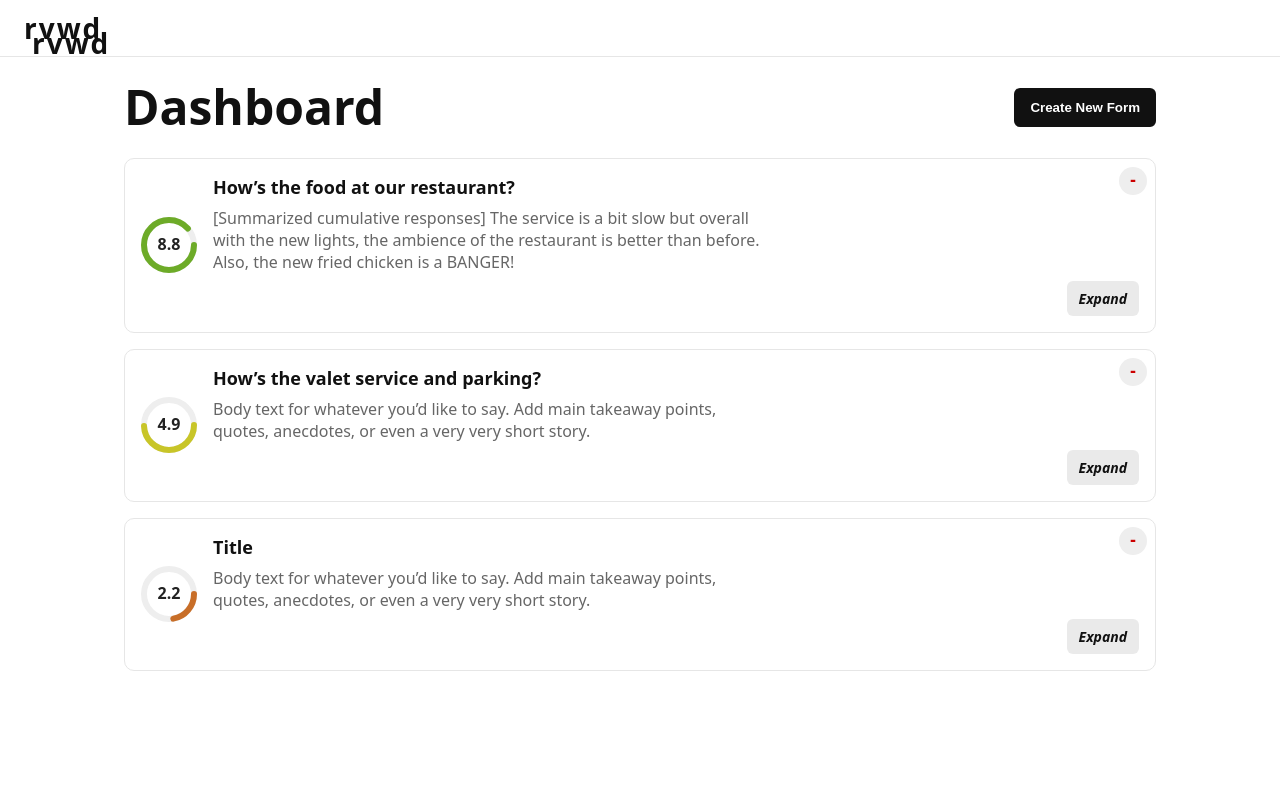
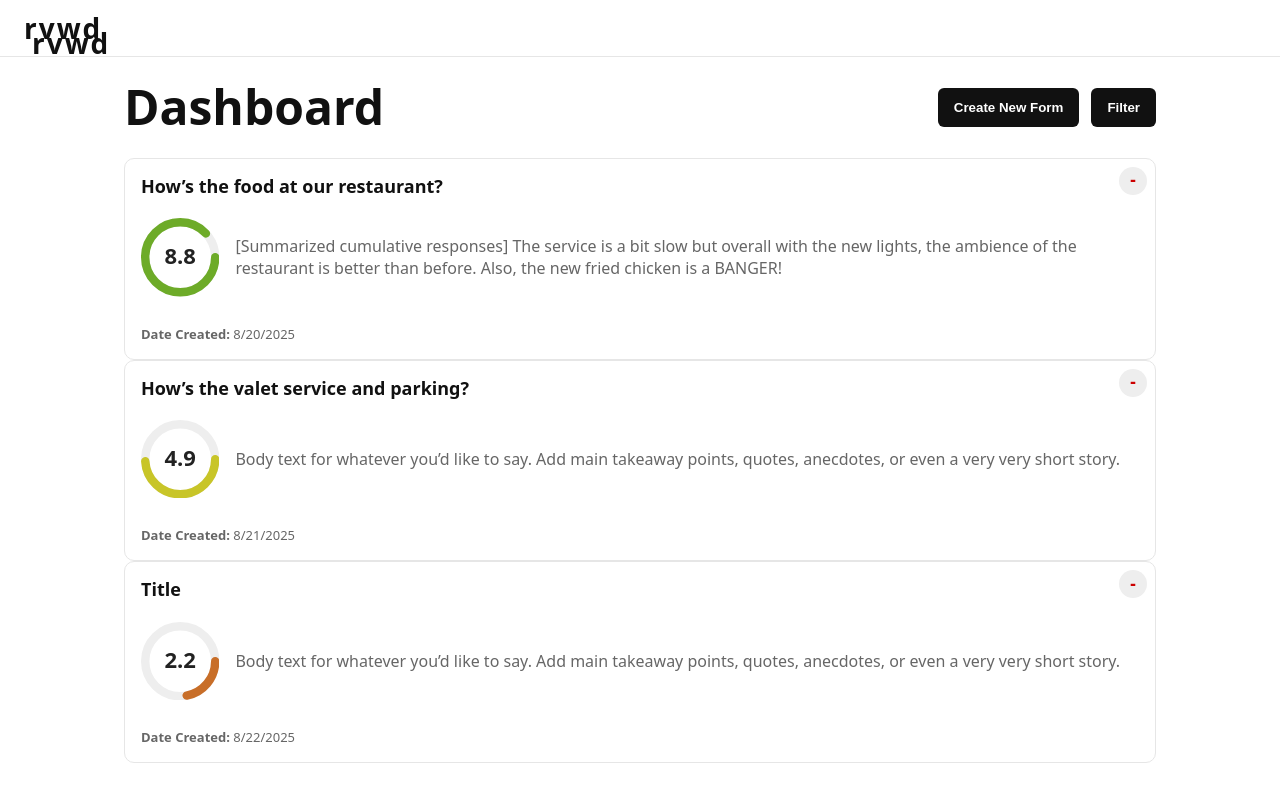
Before and after one commit to nischalon10/rvwd, a React (Vite) app in the folder frontend/: page /forms in a window 1280 px wide. Built offline with nearby package versions, Linux system fonts and the light colour scheme.

Commit message:
filtered entries and created thorough links

```diff
--- a/frontend/src/components/CreateFormModal.jsx
+++ b/frontend/src/components/CreateFormModal.jsx
@@ -16,7 +16,8 @@ export default function CreateFormModal({ onClose }) {
         id: Date.now().toString(),
         title,
         snippet,
-        score: parseFloat(score)
+        score: parseFloat(score),
+        createdAt: new Date().toISOString()
       }
     ]);
     onClose();
@@ -35,7 +36,7 @@ export default function CreateFormModal({ onClose }) {
       alignItems: 'center',
       justifyContent: 'center',
     }}>
-      <div className="card" style={{maxWidth:520, width:'100%', position:'relative'}}>
+  <div className="card" style={{maxWidth:520, width:'100%', position:'relative', paddingBottom:32}}>
         <button onClick={onClose} style={{position:'absolute',top:12,right:16,fontSize:24,background:'none',border:'none',color:'#888',cursor:'pointer'}}>&times;</button>
   <div className="h1">Create New Form</div>
         <form onSubmit={handleSubmit}>
@@ -49,7 +50,7 @@ export default function CreateFormModal({ onClose }) {
             <label className="label">Score (0-10)</label>
             <input className="input" type="number" min="0" max="10" step="0.1" placeholder="Value" value={score} onChange={e=>setScore(e.target.value)} />
 
-            <button className="btn" type="submit">Submit</button>
+            <button className="btn" type="submit" style={{marginTop:32, marginBottom:16}}>Submit</button>
           </div>
         </form>
       </div>
--- /dev/null
+++ b/frontend/src/components/FilterButton.jsx
@@ -0,0 +1,14 @@
+import React from 'react';
+
+export default function FilterButton({ onClick }) {
+  return (
+    <button
+      className="btn"
+  style={{ background: '#111', color: '#fff', border: 'none', marginLeft: 12, fontWeight: 700 }}
+      onClick={onClick}
+      title="Filter by score"
+    >
+      Filter
+    </button>
+  );
+}
--- a/frontend/src/components/FormCard.jsx
+++ b/frontend/src/components/FormCard.jsx
@@ -17,8 +17,8 @@ function getScoreColor(value) {
 }
 
 function Donut({ value }) {
-  const radius = 28;
-  const stroke = 6;
+  const radius = 28 * 1.4; // 40% bigger
+  const stroke = 6 * 1.4;
   const normalizedRadius = radius - stroke / 2;
   const circumference = normalizedRadius * 2 * Math.PI;
   const percent = Math.max(0, Math.min(1, value / 10));
@@ -51,7 +51,7 @@ function Donut({ value }) {
         y="50%"
         textAnchor="middle"
         dy=".3em"
-        fontSize="16"
+        fontSize="22"
         fontWeight="bold"
         fill="#222"
       >{value}</text>
@@ -65,9 +65,9 @@ export default function FormCard({ form }){
     setForms(forms.filter(f => f.id !== form.id));
   }
   return (
-    <div className="card" style={{display:'flex',alignItems:'center',gap:16,position:'relative'}}>
+  <Link to={`/forms/${form.id}`} className="card" style={{display:'flex',flexDirection:'column',alignItems:'stretch',gap:12,position:'relative',height:'100%', textDecoration:'none', color:'inherit', cursor:'pointer'}}>
       <button
-        onClick={handleDelete}
+        onClick={e => { e.preventDefault(); handleDelete(); }}
         style={{
           position: 'absolute',
           top: 8,
@@ -86,16 +86,39 @@ export default function FormCard({ form }){
         title="Delete"
         aria-label="Delete form"
       >-</button>
-      <Donut value={form.score} />
-      <div style={{flex:1}}>
-        <div className="h3" style={{marginTop:0}}>
-          <Link to={`/forms/${form.id}`}>{form.title}</Link>
+      <div className="h3" style={{
+        marginTop: 0,
+        marginBottom: 8,
+        textAlign: 'left',
+        paddingRight: 0,
+        wordBreak: 'break-word',
+        overflowWrap: 'break-word',
+        maxHeight: '2.6em',
+        lineHeight: '1.3',
+        display: '-webkit-box',
+        WebkitLineClamp: 2,
+        WebkitBoxOrient: 'vertical',
+        overflow: 'hidden',
+        flexShrink: 0
+      }}>
+        {form.title}
+      </div>
+      <div style={{display:'flex', flexDirection:'row', alignItems:'stretch', gap:16, marginBottom:8, flex:1}}>
+        <div style={{flexShrink:0, display:'flex', alignItems:'center'}}>
+          <Donut value={form.score} />
         </div>
-        <p style={{maxWidth:560, marginBottom:8}}>{form.snippet}</p>
-        <div style={{display:'flex', justifyContent:'flex-end', width:'100%'}}>
-          <Link to={`/forms/${form.id}`} className="btn small secondary" style={{fontStyle:'italic'}}>Expand</Link>
+        <div style={{flex:1, maxWidth:'100%', overflow:'auto', display:'flex', alignItems:'center'}}>
+          <p style={{margin:0}}>{form.snippet}</p>
         </div>
       </div>
-    </div>
+  {/* Description is now only in the row with the score */}
+      <div style={{display:'flex', justifyContent:'space-between', alignItems:'center', width:'100%', flexShrink: 0, marginTop: 8}}>
+        <div style={{fontSize:13, color:'#666', textAlign:'left', marginRight: 16}}>
+          <span style={{fontWeight:600}}>Date Created:</span>{' '}
+          <span>{form.createdAt ? new Date(form.createdAt).toLocaleDateString() : 'N/A'}</span>
+        </div>
+  {/* View Responses button removed; card itself is now clickable */}
+      </div>
+  </Link>
   )
 }
--- a/frontend/src/index.css
+++ b/frontend/src/index.css
@@ -75,8 +75,8 @@ button{cursor:pointer}
 .avatar{width:28px;height:28px;border-radius:50%;background:#ddd}
 .spacer{flex:1}
 
-.grid-3{display:grid;grid-template-columns:repeat(3,minmax(0,1fr));gap:24px}
-@media (max-width:900px){.grid-3{grid-template-columns:1fr}}
+.grid-3{display:grid;grid-template-columns:repeat(3,minmax(0,1fr))}
+@media(min-width:768px){.grid-3{grid-template-columns:1fr}}
 
 .form-row{display:flex;gap:10px;align-items:center}
 
--- a/frontend/src/mockData.js
+++ b/frontend/src/mockData.js
@@ -8,19 +8,22 @@ export const forms = [
     id: '1',
     title: "How’s the food at our restaurant?",
     snippet: "[Summarized cumulative responses] The service is a bit slow but overall with the new lights, the ambience of the restaurant is better than before. Also, the new fried chicken is a BANGER!",
-    score: 8.8
+    score: 8.8,
+    createdAt: '2025-08-20T10:00:00.000Z'
   },
   {
     id: '2',
     title: "How’s the valet service and parking?",
     snippet: "Body text for whatever you’d like to say. Add main takeaway points, quotes, anecdotes, or even a very very short story.",
-    score: 4.9
+    score: 4.9,
+    createdAt: '2025-08-21T14:30:00.000Z'
   },
   {
     id: '3',
     title: "Title",
     snippet: "Body text for whatever you’d like to say. Add main takeaway points, quotes, anecdotes, or even a very very short story.",
-    score: 2.2
+    score: 2.2,
+    createdAt: '2025-08-22T09:15:00.000Z'
   },
 ]
 
--- a/frontend/src/pages/Dashboard.jsx
+++ b/frontend/src/pages/Dashboard.jsx
@@ -2,18 +2,36 @@ import FormCard from '../components/FormCard';
 import { useForms } from '../context/FormsContext';
 import { useState } from 'react';
 import CreateFormModal from '../components/CreateFormModal';
+import FilterButton from '../components/FilterButton';
 export default function Dashboard() {
   const { forms } = useForms();
   const [showModal, setShowModal] = useState(false);
+  // filterMode: 0 = default, 1 = descending, 2 = ascending
+  const [filterMode, setFilterMode] = useState(0);
+
+  let displayedForms = forms;
+  if (filterMode === 1) {
+    displayedForms = [...forms].sort((a, b) => b.score - a.score);
+  } else if (filterMode === 2) {
+    displayedForms = [...forms].sort((a, b) => a.score - b.score);
+  }
+
+  function handleFilterClick() {
+    setFilterMode(mode => (mode + 1) % 3);
+  }
+
   return (
     <div className="container">
       <div style={{display:'flex',alignItems:'center',justifyContent:'space-between',marginBottom:24}}>
         <div className="h1" style={{margin:0}}>Dashboard</div>
-        <button className="btn" style={{ background: '#111', color: '#fff', border: 'none' }} onClick={()=>setShowModal(true)}>Create New Form</button>
+        <div style={{display:'flex',alignItems:'center',position:'relative'}}>
+          <button className="btn" style={{ background: '#111', color: '#fff', border: 'none' }} onClick={()=>setShowModal(true)}>Create New Form</button>
+          <FilterButton onClick={handleFilterClick} active={filterMode !== 0} />
+        </div>
       </div>
-      <div className="card-list">
-        {forms.map(f => (
-          <div key={f.id} style={{position:'relative'}}>
+      <div className="grid-3">
+        {displayedForms.map(f => (
+          <div key={f.id} className="dashboard-square">
             <FormCard form={f} />
           </div>
         ))}
--- a/frontend/src/pages/FormDetail.jsx
+++ b/frontend/src/pages/FormDetail.jsx
@@ -14,9 +14,9 @@ export default function FormDetail() {
             </button>
             <div className="h2" style={{margin:0}}>Latest reviews</div>
           </div>
-          <div className="grid-3">
+          <div style={{display:'flex', margin:'16px 0', width:'100%'}}>
             {latestReviews.map(card => (
-              <div className="card" key={card.id} style={{height:140}}>
+              <div className="card" key={card.id} style={{height:200, flex:'1 1 0', minWidth:0, display:'flex', flexDirection:'column', alignItems:'center', justifyContent:'center'}}>
                 <div className="helper">☆☆☆☆☆</div>
                 <div className="h3">{card.title}</div>
                 <div className="helper">{card.score}</div>
```
Also changed, not shown: frontend/public/filter-icon.svg (added).
